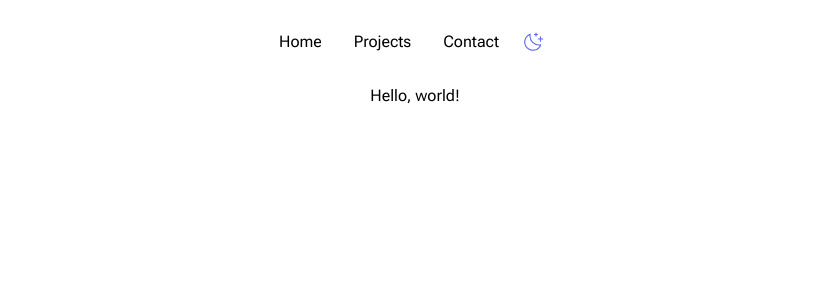
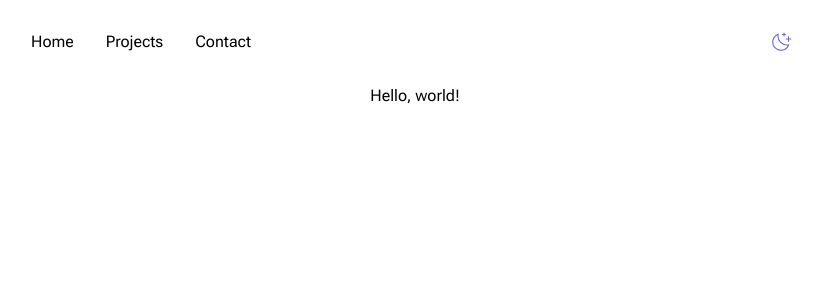
Before and after one commit to GavPri/gavprior, a Next.js app: page / in a window 1280 px wide. Shown: the top 300 px of the page, without its empty margins (225-1048 px from the left). Built offline with nearby package versions, Linux system fonts and the light colour scheme.

Commit message:
adjust width of navbar

```diff
--- a/app/components/Navbar.jsx
+++ b/app/components/Navbar.jsx
@@ -3,14 +3,14 @@ import { PiMoonStarsLight } from "react-icons/pi";
 
 const Navbar = () => {
   return (
-    <header className="max-w-[900px] sticky top-0 z-20 bg-background/75 py-6 backdrop-blur-sm px-8 bg-background text-foreground">
+    <header className="max-w-3xl w-full sticky top-0 z-20 bg-background/75 py-6 backdrop-blur-sm px-8 sm:px-0 bg-background text-foreground">
       <nav className="flex justify-between items-center">
         <ul className="flex gap-4 sm:gap-8">
           <li>Home</li>
           <li>Projects</li>
           <li>Contact</li>
         </ul>
-        <div className="flex gap-0 sm:ml-4">
+        <div className="flex gap-0 sm:ml-8">
           <button className="h-9 w-9 inline-flex justify-center items-center">
             <PiMoonStarsLight size={24} className="text-indigo-500"/>
           </button>
```
